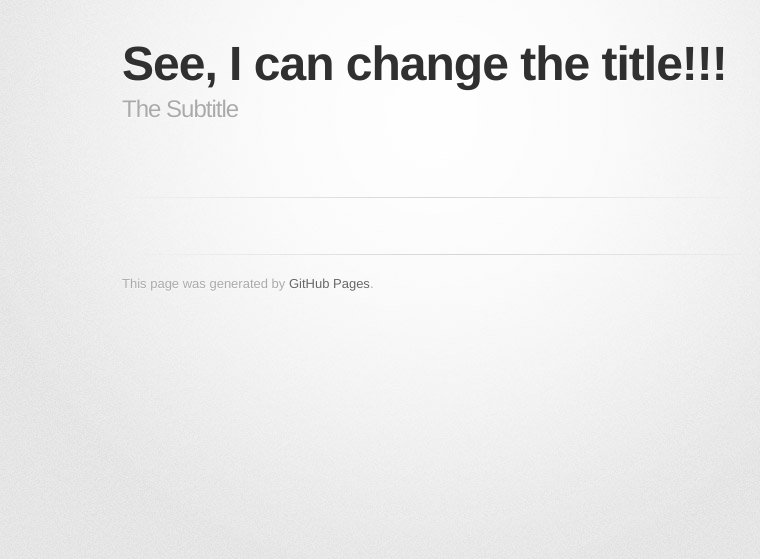
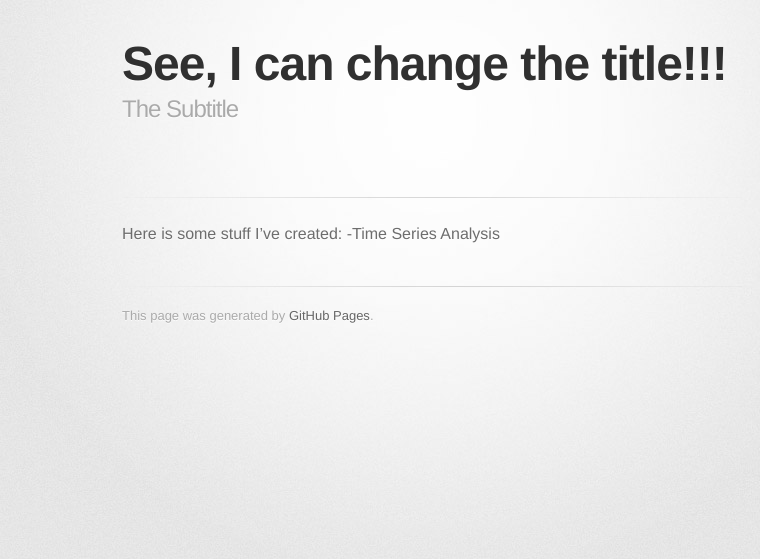
Before and after one commit to tylnada/tylnada.github.io, a Jekyll site: the page built from index.md, in a window 1280 px wide. Shown: the top 559 px of the page, without its empty margins (208-968 px from the left). Built offline with Jekyll 4.4.1, drawn with Linux system fonts in a browser that asks for light colours; some web fonts are replaced; our own code applies the rules of GitHub Pages for plain Markdown files.

Commit message:
Update index.md

```diff
--- a/index.md
+++ b/index.md
@@ -2,3 +2,6 @@
 title: See, I can change the title!!!
 description: The Subtitle
 ---
+
+Here is some stuff I've created:
+-Time Series Analysis
```
